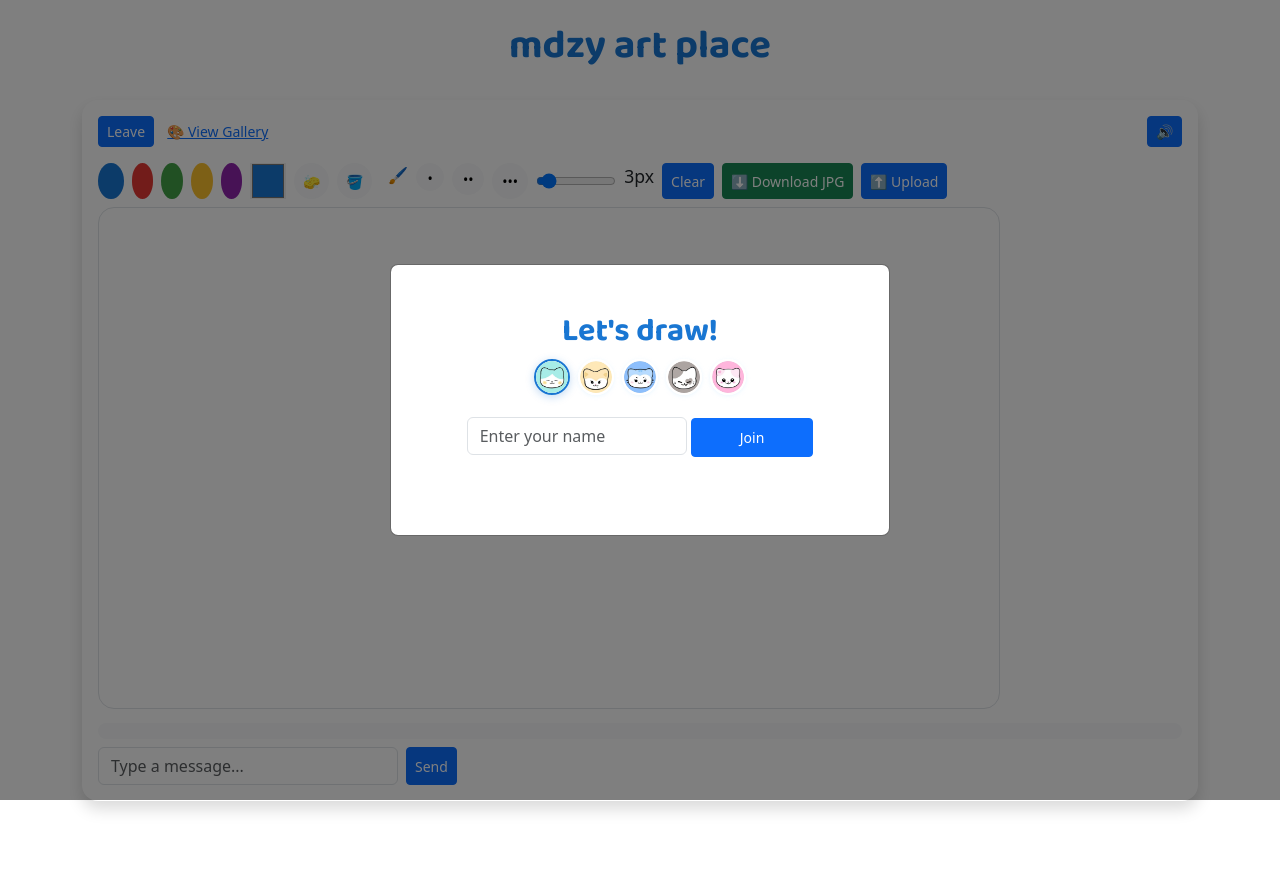
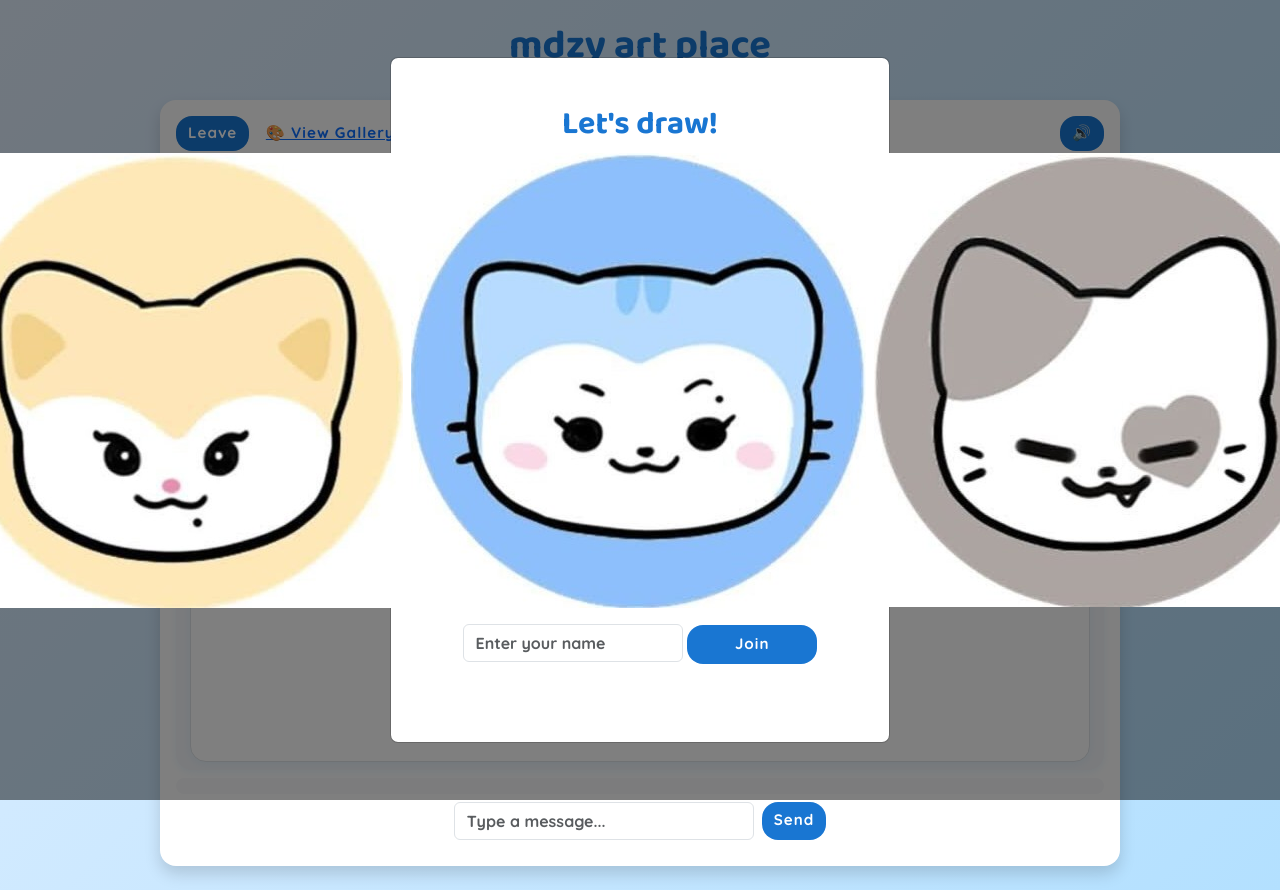
Before and after one commit to dogebunz/mdzyart, a website: page index.html in a window 1280 px wide. Before the commit the page ends 825 px from the top, so only its background shows below. Drawn offline with nearby package versions, Linux system fonts and the light colour scheme; some packages are replaced by stand-ins of ours; no server answers; a script that the page names is missing.

Commit message:
Update index.html

```diff
--- a/index.html
+++ b/index.html
@@ -11,34 +11,224 @@
   <!-- Google Fonts -->
   <link href="https://fonts.googleapis.com/css2?family=Quicksand:wght@700&family=Baloo+2:wght@700&display=swap" rel="stylesheet">
   <style>
-    .profile-pic-circle {
-      display: inline-block;
+    body {
+      background: linear-gradient(135deg, #e3f0ff 0%, #b3e0ff 100%);
+      font-family: 'Quicksand', 'Comic Sans MS', cursive, sans-serif;
+      color: #1976d2;
+      min-height: 100vh;
+    }
+    .cute-app-title {
+      font-family: 'Baloo 2', cursive, sans-serif;
+      font-size: 2.5rem;
+      color: #1976d2;
+      letter-spacing: 2px;
+      text-shadow: 0 2px 8px #fff8;
+      margin-top: 24px;
+      margin-bottom: 12px;
+      user-select: none;
+      pointer-events: none;
+    }
+    .cute-title {
+      font-size: 3rem;
+      font-weight: 700;
+      letter-spacing: 2px;
+      color: #1976d2;
+      text-shadow: 0 2px 8px #fff8;
+      font-family: 'Baloo 2', cursive, sans-serif;
+    }
+    .arrow {
+      animation: bounce 1.2s infinite;
+    }
+    @keyframes bounce {
+      0%, 100% { transform: translateY(0);}
+      50% { transform: translateY(12px);}
+    }
+    /* Rounded, bold, small buttons */
+    .btn, .btn-cute, .btn-primary, .btn-success, .btn-light {
+      border-radius: 1rem !important;
+      font-weight: 600;
+      box-shadow: none;
+      border: none;
+      letter-spacing: 1px;
+      padding: 8px 16px;
+      transition: background 0.2s, color 0.2s;
+      font-size: 1rem;
+    }
+    .btn-sm, .btn-cute.btn-sm, .btn-primary.btn-sm, .btn-success.btn-sm, .btn-light.btn-sm {
+      font-size: 0.95rem;
+      padding: 6px 12px;
+    }
+    .btn-cute, .btn-primary, .btn-success {
+      background: #1976d2;
+      color: #fff;
+    }
+    .btn-cute:hover, .btn-primary:hover, .btn-success:hover {
+      background: #1565c0;
+      color: #fff;
+    }
+    .btn-light {
+      background: #e3f0ff;
+      color: #1976d2;
+    }
+    .btn-light:hover {
+      background: #b3e0ff;
+      color: #1976d2;
+    }
+    #main-card, #canvas, #canvas-container {
+      border-radius: 1rem !important;
+    }
+    #main-card {
+      background: #fff;
+      box-shadow: 0 8px 32px rgba(60,60,120,0.12);
+      padding: 32px 8px;
+      margin: 40px auto 0 auto;
+      max-width: 960px;
+    }
+    #canvas-container {
+      background: #f5f7fa;
+      box-shadow: 0 2px 8px #b3e0ff44;
+      padding: 8px;
+      margin-bottom: 20px;
+      overflow: hidden;
+    }
+    pinch-zoom {
+      display: block;
+      width: 100%;
+      height: 100%;
+      border-radius: 1rem !important;
+    }
+    #canvas {
+      background: #fff;
+      touch-action: none;
+      width: 100%;
+      max-width: 900px;
+      height: 500px;
+      display: block;
+      margin: 0 auto;
+      border: 2px solid #7ecbff;
+      box-shadow: 0 2px 8px #b3e0ff44;
+      border-radius: 1rem !important;
+    }
+    .color-btn {
       width: 36px;
       height: 36px;
-      border-radius: 50%;
-      overflow: hidden;
+      border-radius: 1rem !important;
       border: 2px solid #fff;
-      cursor: pointer;
+      margin-right: 6px;
+      margin-left: 0;
       box-shadow: 0 1px 4px #b3e0ff44;
       transition: border 0.2s;
     }
-    .profile-pic-circle.selected, input[name="profile-pic"]:checked + .profile-pic-circle {
+    .color-btn.selected {
       border: 2px solid #1976d2;
       box-shadow: 0 2px 8px #1976d244;
     }
-    .profile-pic-chat {
+    #custom-color {
+      width: 36px;
+      height: 36px;
+      border: none;
+      border-radius: 1rem !important;
+      margin-left: 6px;
+      box-shadow: 0 1px 4px #b3e0ff44;
+      padding: 0;
+    }
+    .brush-btn {
+      border: 2px solid #b3e0ff;
+      background: #fff;
+      color: #1976d2;
+      font-size: 1.1rem;
+      margin-right: 2px;
+      margin-left: 2px;
+      border-radius: 1rem !important;
+      transition: border 0.2s, background 0.2s;
+    }
+    .brush-btn.selected {
+      border: 2px solid #1976d2;
+      background: #e3f0ff;
+    }
+    #eraser-btn.selected {
+      background: #ffe082;
+      color: #b28704;
+      border: 2px solid #b28704;
+    }
+    #bucket-btn.selected {
+      background: #b3e0ff;
+      color: #1976d2;
+      border: 2px solid #1976d2;
+    }
+    #brush-slider {
+      accent-color: #1976d2;
+      vertical-align: middle;
+    }
+    #brush-size-label {
+      min-width: 32px;
       display: inline-block;
-      width: 22px;
-      height: 22px;
-      border-radius: 50%;
-      overflow: hidden;
-      border: 2px solid #fff;
-      margin-right: 6px;
-      vertical-align: middle;
-      background: #fff;
+      text-align: left;
+      color: #1976d2;
+      font-weight: 600;
     }
-    .profile-pic-chat img, .profile-pic-circle img {
-      width: 100%; height: 100%; object-fit: cover; display: block;
+    #chat-box {
+      background: #e3f2fd;
+      color: #222;
+      border-radius: 1rem !important;
+      max-height: 200px;
+      overflow-y: auto;
+      padding: 10px;
+      margin-bottom: 10px;
+      font-size: 1.05rem;
+    }
+    #chat-form {
+      display: flex;
+      gap: 8px;
+      justify-content: center;
+      margin-bottom: 10px;
+    }
+    .gallery-link {
+      color: #1976d2;
+      font-weight: 600;
+      text-decoration: none;
+      margin-left: 8px;
+      font-size: 1.1rem;
+    }
+    .gallery-link:hover { text-decoration: underline; }
+    /* Responsive toolbar */
+    .toolbar-row {
+      display: flex;
+      flex-wrap: wrap;
+      gap: 8px;
+      justify-content: center;
+      margin-bottom: 10px;
+      margin-top: 5px;
+    }
+    .toolbar-group {
+      display: flex;
+      flex-wrap: wrap;
+      gap: 8px;
+      align-items: center;
+      justify-content: center;
+      margin-bottom: 4px;
+    }
+    @media (max-width: 900px) {
+      #canvas { height: 300px; }
+    }
+    @media (max-width: 600px) {
+      #main-card { padding: 8px 2px; }
+      #canvas { height: 180px !important; max-width: 100vw; }
+      .cute-title { font-size: 2rem; }
+      .cute-app-title { font-size: 1.5rem; }
+      .toolbar-row { flex-direction: column; gap: 4px; }
+      .cute-app-title2 { font-size: 0.5rem; }
+      .toolbar-group { flex-wrap: wrap; gap: 6px; }
+      #toolbar-row button,
+      #toolbar-row input[type="color"],
+      #toolbar-row input[type="range"] {
+        margin-bottom: 4px;
+        max-width: 100%;
+        flex: 1 1 auto;
+      }
+    }
+    @media (max-width: 400px) {
+      .toolbar-row button { width: 100%; min-width: 0; }
     }
   </style>
 </head>
```
